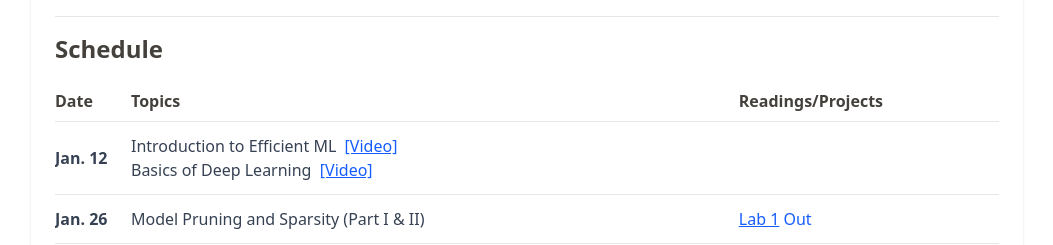
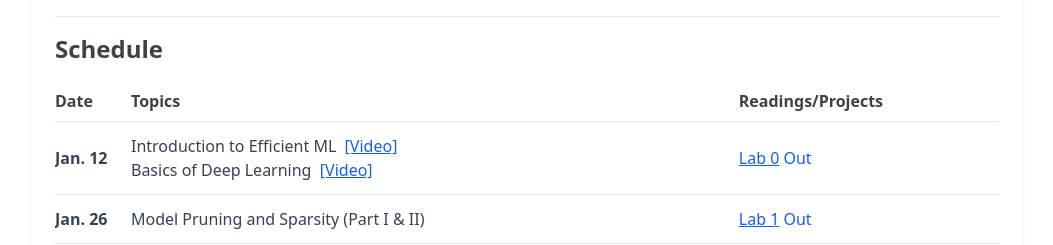
Before and after one commit to NEXUS-Pitt/nexus-pitt.github.io, a React (Vite) app: page /#/course in a window 1280 px wide. Shown: the part 1120-1365 px from the top of the page, without its empty margins (113-1166 px from the left). Built offline with nearby package versions, Linux system fonts and the light colour scheme; a web font is replaced by a local one.

Commit message:
Update CoursePage.tsx

```diff
--- a/src/components/Course/CoursePage.tsx
+++ b/src/components/Course/CoursePage.tsx
@@ -147,7 +147,9 @@ const CoursePage: React.FC = () => {
                                             Basics of Deep Learning
                                             &nbsp;<a href="https://youtu.be/rm6u0G9SKKA" className="text-blue-600 underline" target="_blank" rel="noopener noreferrer">[Video]</a>
                                         </td>
-                                        <td className="py-3" />
+                                        <td className="py-3 text-blue-600">
+                                        <a href="https://colab.research.google.com/drive/1U5-7mX9DuV8_krZR9eMocZoO-kabR0qT" className="text-blue-600 underline" target="_blank" rel="noopener noreferrer">Lab 0</a> Out
+                                        </td>
                                     </tr>
                                     <tr className="border-b border-gray-200">
                                         <td className="py-3 font-semibold">Jan. 26</td>
```
